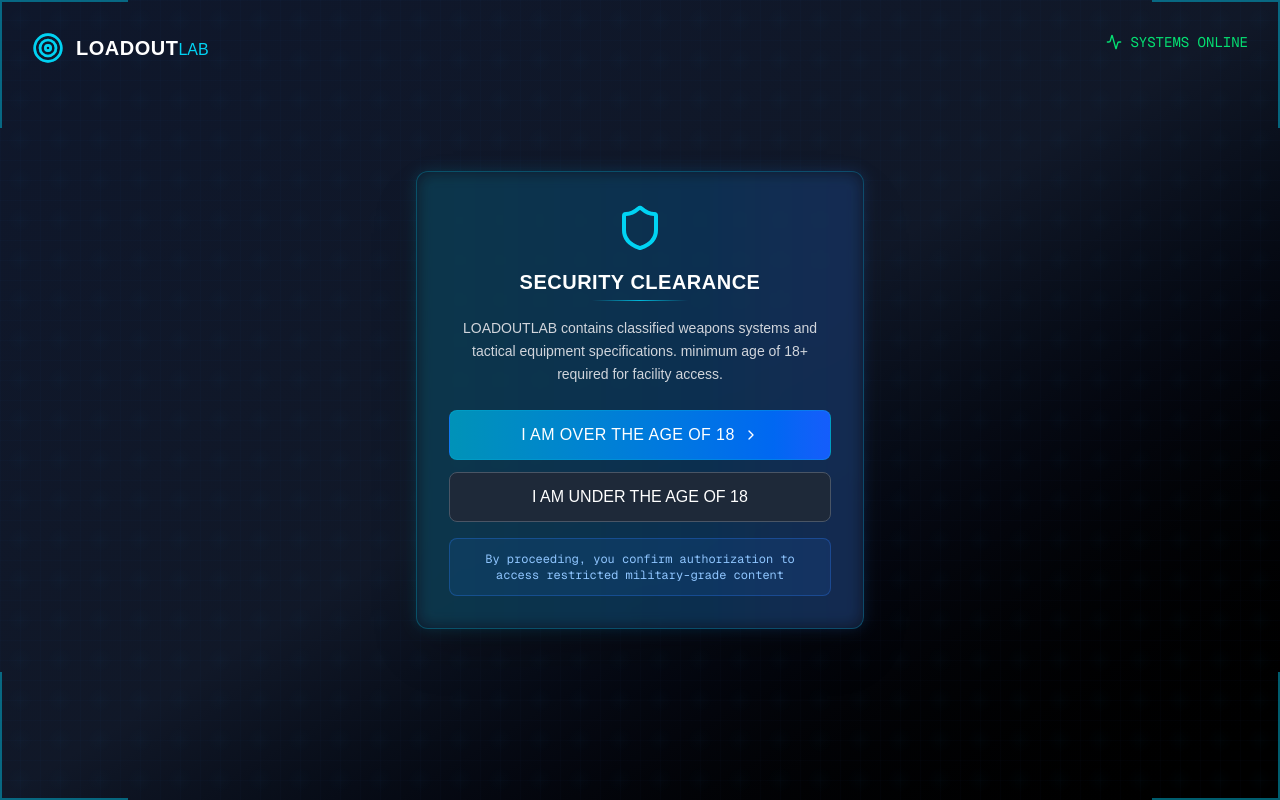
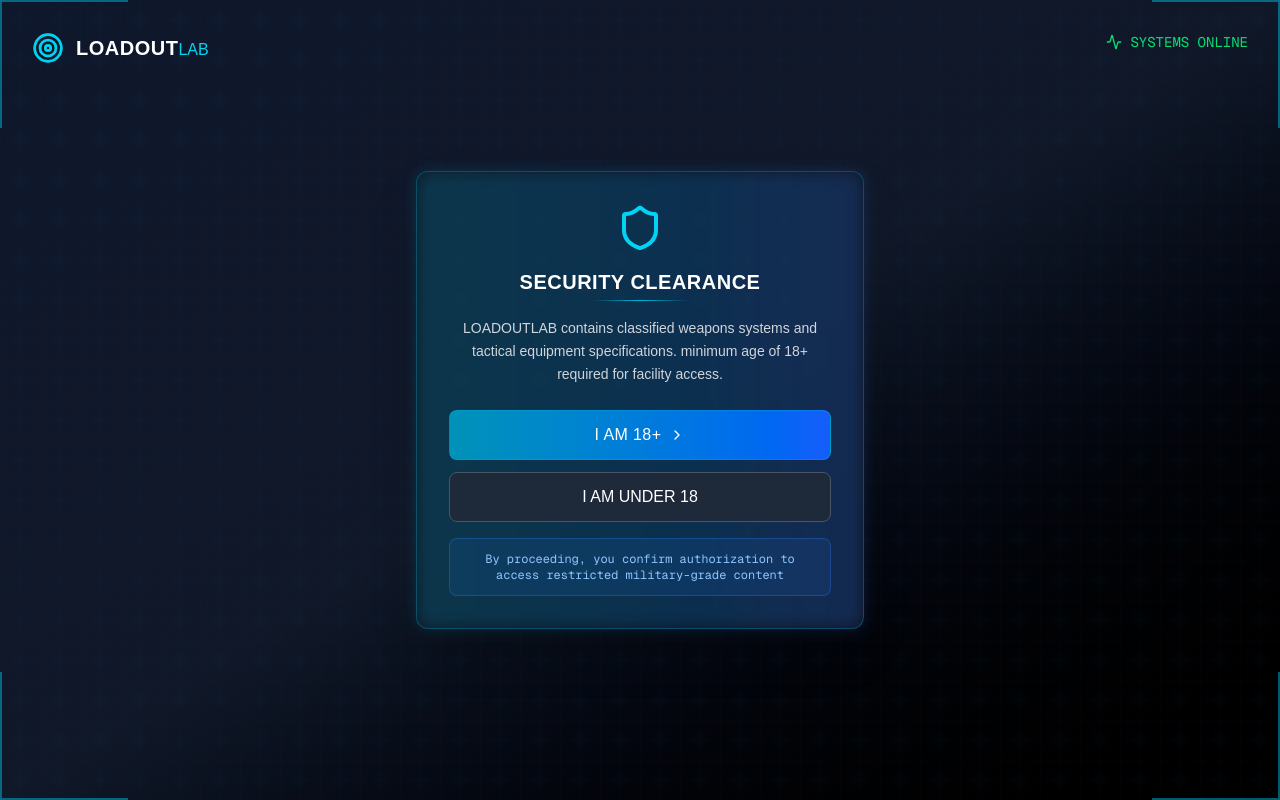
Before and after one commit to Lukeeddleman/loadoutlab-site, a Next.js app: page / in a window 1280 px wide. Built offline with nearby package versions, Linux system fonts and the light colour scheme.

Commit message:
CHANGED WORDING ON ENTRY SCREENING

```diff
--- a/components/LoadoutLab.tsx
+++ b/components/LoadoutLab.tsx
@@ -143,7 +143,7 @@ const LoadoutLab = () => {
                 onClick={() => handleAgeVerification(true)}
                 className="w-full bg-gradient-to-r from-cyan-600 to-blue-600 hover:from-cyan-500 hover:to-blue-500 text-white font-medium py-3 px-6 rounded-lg transition-all duration-200 flex items-center justify-center space-x-2 border border-cyan-500/30"
               >
-                <span className="tracking-wide">I AM OVER THE AGE OF 18</span>
+                <span className="tracking-wide">I AM 18+</span>
                 <ChevronRight className="w-4 h-4" />
               </button>
 
@@ -151,7 +151,7 @@ const LoadoutLab = () => {
                 onClick={() => handleAgeVerification(false)}
                 className="w-full bg-gray-800 hover:bg-gray-700 text-white font-medium py-3 px-6 rounded-lg transition-colors duration-200 border border-gray-600"
               >
-                I AM UNDER THE AGE OF 18
+                I AM UNDER 18
               </button>
             </div>
 
```
